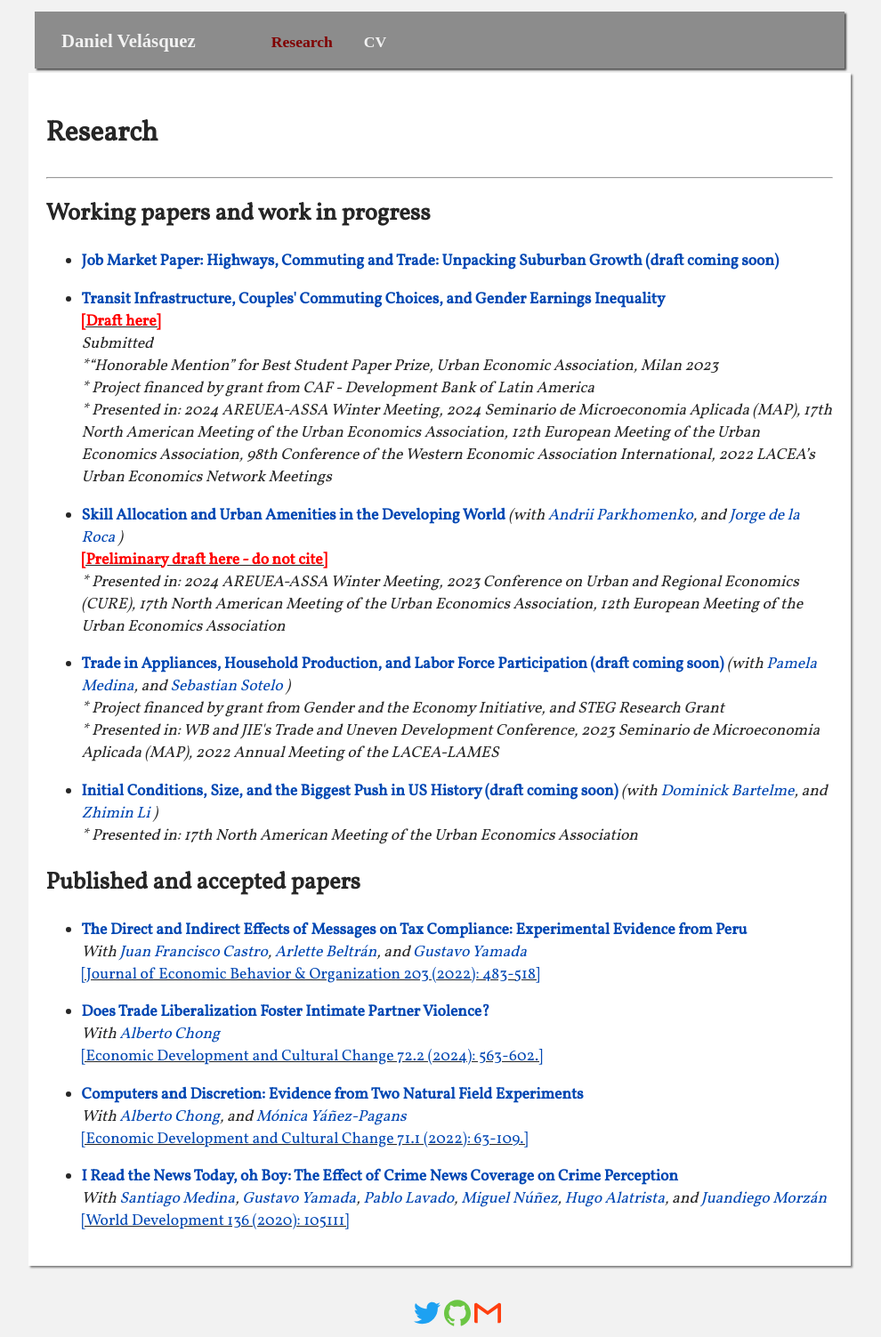
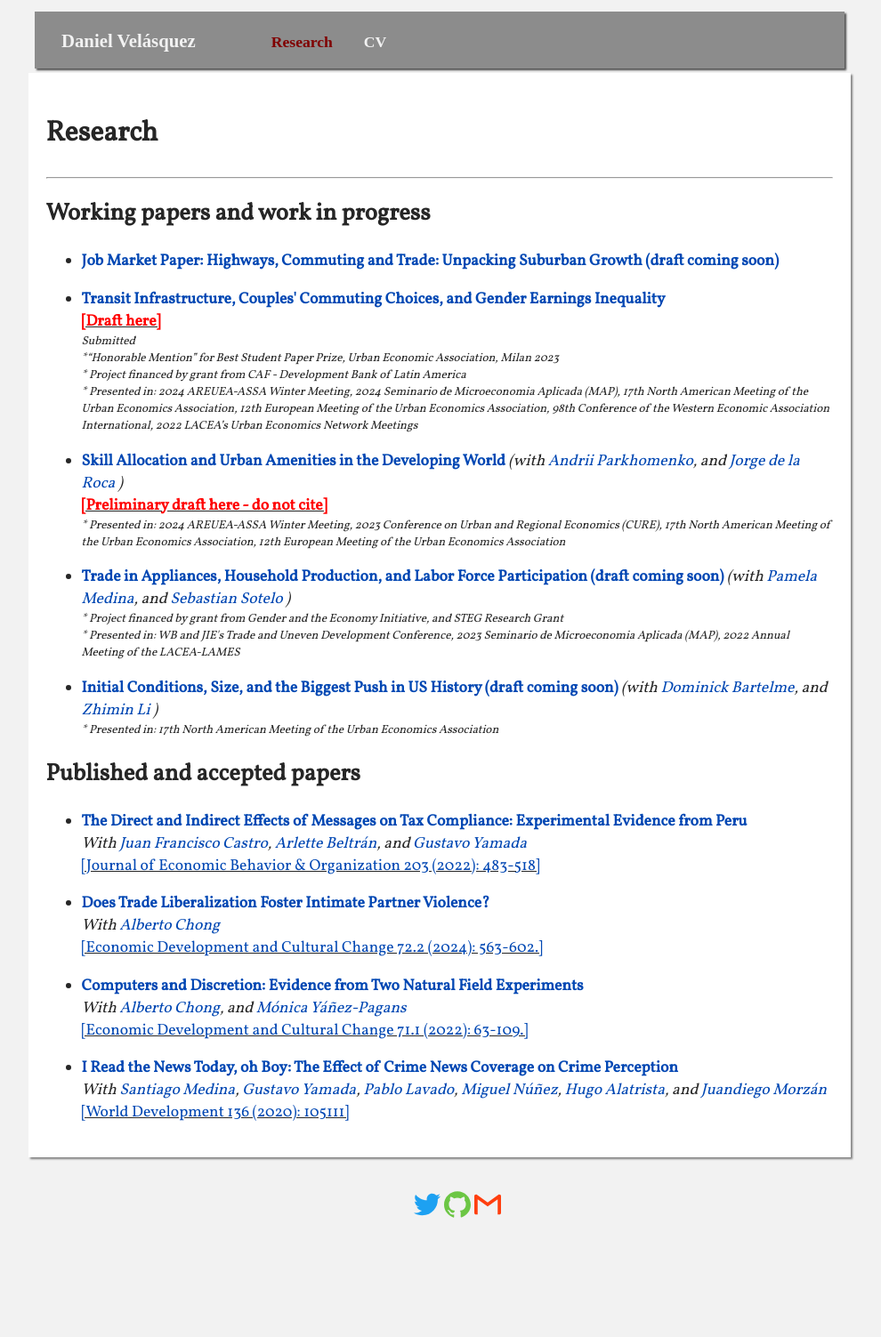
Before and after one commit to dvelasquezc/dvelasquezc.github.io, a Jekyll site: the page built from _pages/research.md, in a window 1280 px wide. Shown: the whole page at 89% size, without its empty margins (146-1136 px from the left). Built offline with Jekyll 4.4.1, drawn with Linux system fonts in a browser that asks for light colours; some web fonts are replaced; after the commit the page ends 1381 px from its top, so only the background shows below that.

Commit message:
update size css

```diff
--- a/assets/css/main.css
+++ b/assets/css/main.css
@@ -202,6 +202,10 @@ table, th, td {
 
 #header_research {
 
+}
+
+.conferences {
+	font-size: 0.75em
 }
 
 
```
